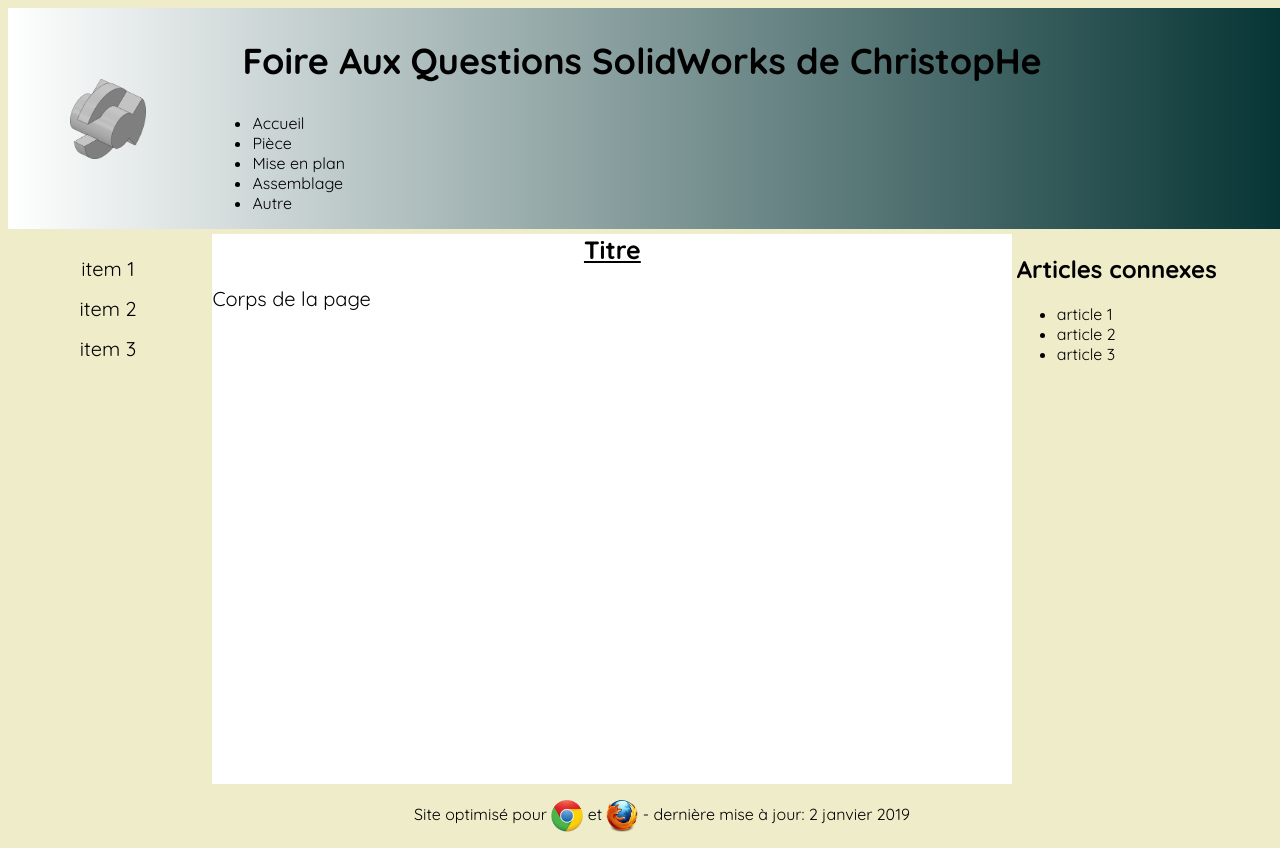
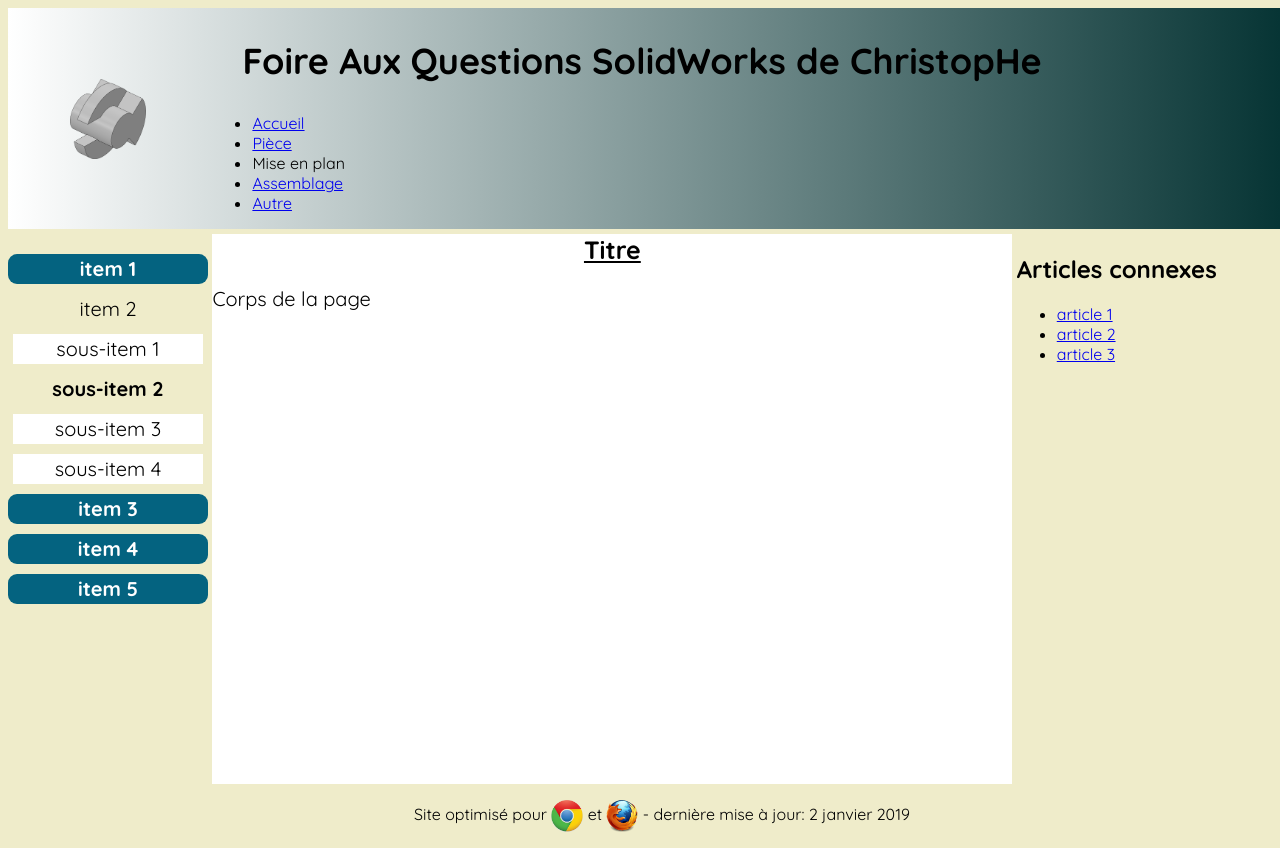
Before and after one commit to Eclipse972/FAQ_SW, a PHP site: page / in a window 1280 px wide. Run offline with PHP 8.4, Linux system fonts and the light colour scheme; data that the repository does not hold is empty.

Commit message:
ajout de sous item dans le menu et un onglet sélectionné pour expérimenter les feuille CSS

```diff
--- a/index.php
+++ b/index.php
@@ -21,11 +21,11 @@
 <div id="titre">
 	<p class="font-effect-outline">Foire Aux Questions SolidWorks de ChristopHe</p>
 	<ul>
-			<li>Accueil</li>
-			<li>Pi&egrave;ce</li>
+	<li><a href="#">Accueil</a</li>
+	<li><a href="#">Pi&egrave;ce</a></li>
 	<li>Mise en plan</li>
-			<li>Assemblage</li>
-			<li>Autre</li>
+	<li><a href="#">Assemblage</a</li>
+	<li><a href="#">Autre</a</li>
 	</ul>
 </div>
 </header>
@@ -34,9 +34,17 @@
 
 <nav>
 <ul>
-	<li>item 1</li>
+<li><a href="#">item 1</a></li>
 <li>item 2</li>
-	<li>item 3</li>
+	<ul>
+	<li><a href="#">sous-item 1</a></li>
+	<li>sous-item 2</li>
+	<li><a href="#">sous-item 3</a></li>
+	<li><a href="#">sous-item 4</a></li>
+	</ul>
+<li><a href="#">item 3</a></li>
+<li><a href="#">item 4</a></li>
+<li><a href="#">item 5</a></li>
 </ul>
 </nav>
 
@@ -48,9 +56,9 @@
 <aside>
 <h1>Articles connexes</h1>
 <ul>
-	<li>article 1</li>
-	<li>article 2</li>
-	<li>article 3</li>
+<li><a href="#">article 1</a></li>
+<li><a href="#">article 2</a></li>
+<li><a href="#">article 3</a></li>
 </ul>
 </aside>
 </main>
```
Lines whose indentation alone changed are shown as unchanged.
